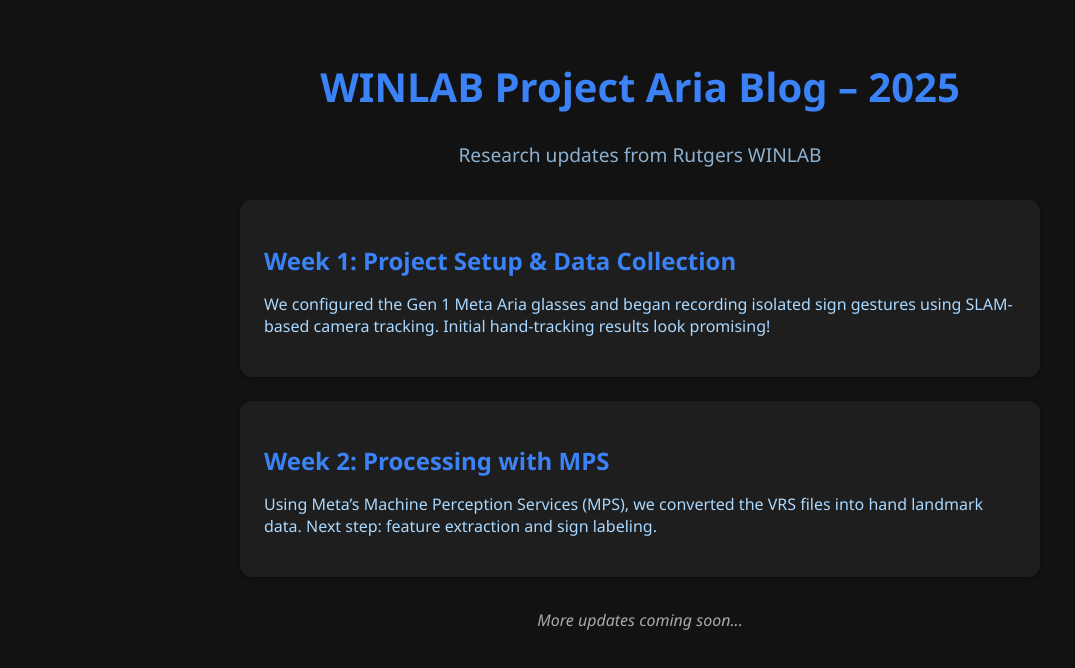
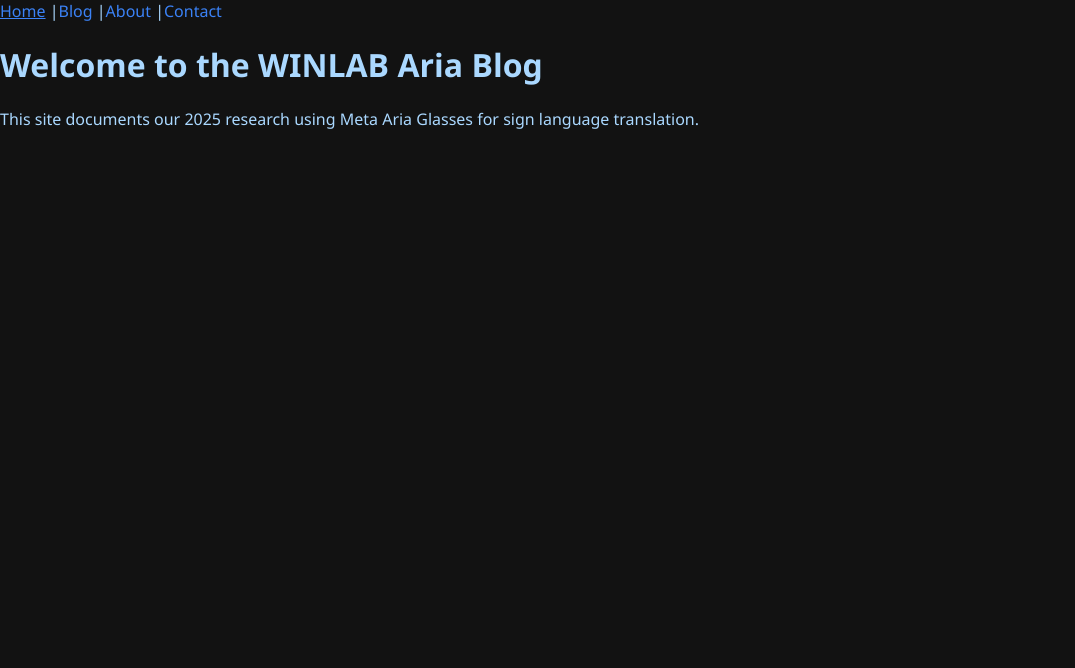
Before and after one commit to arshiagarg2006/winlab-glasses, a React (Vite) app: page /about in a window 1280 px wide. Shown: the top 668 px of the page, without its empty margins (0-1075 px from the left). Built offline with nearby package versions, Linux system fonts and the light colour scheme.

Commit message:
Initial commit: pages

```diff
--- a/package.json
+++ b/package.json
@@ -11,7 +11,8 @@
   },
   "dependencies": {
     "react": "^18.3.1",
-    "react-dom": "^18.3.1"
+    "react-dom": "^18.3.1",
+    "react-router-dom": "^7.6.1"
   },
   "devDependencies": {
     "@eslint/js": "^9.9.0",
--- a/src/App.tsx
+++ b/src/App.tsx
@@ -1,30 +1,27 @@
-import './App.css';
+import { Routes, Route, Link } from 'react-router-dom';
+import Home from './pages/Home';
+import Blog from './pages/Blog';
+import About from './pages/About';
+import Contact from './pages/Contact';
+// Add more as needed
 
 function App() {
   return (
     <div className="app">
-      <header className="header">
-        <h1>WINLAB Project Aria Blog – 2025</h1>
-        <p className="tagline">Research updates from Rutgers WINLAB</p>
-      </header>
+      <nav>
+        <Link to="/">Home</Link> |
+        <Link to="/blog">Blog</Link> |
+        <Link to="/about">About</Link> |
+        <Link to="/contact">Contact</Link>
+      </nav>
 
-      <main className="blog">
-        <article className="post">
-          <h2>Week 1: Project Setup & Data Collection</h2>
-          <p>
-            We configured the Gen 1 Meta Aria glasses and began recording isolated sign gestures using SLAM-based camera tracking. Initial hand-tracking results look promising!
-          </p>
-        </article>
-
-        <article className="post">
-          <h2>Week 2: Processing with MPS</h2>
-          <p>
-            Using Meta’s Machine Perception Services (MPS), we converted the VRS files into hand landmark data. Next step: feature extraction and sign labeling.
-          </p>
-        </article>
-
-        <p className="footer">More updates coming soon...</p>
-      </main>
+      <Routes>
+        <Route path="/" element={<Home />} />
+        <Route path="/blog" element={<Blog />} />
+        <Route path="/about" element={<About />} />
+        <Route path="/contact" element={<Contact />} />
+        {/* Add more pages here */}
+      </Routes>
     </div>
   );
 }
--- /dev/null
+++ b/src/pages/About.tsx
@@ -0,0 +1,10 @@
+function About() {
+    return (
+      <div>
+        <h1>Welcome to the WINLAB Aria Blog</h1>
+        <p>This site documents our 2025 research using Meta Aria Glasses for sign language translation.</p>
+      </div>
+    );
+  }
+
+  export default About;
--- /dev/null
+++ b/src/pages/Blog.tsx
@@ -0,0 +1,10 @@
+function Blog() {
+    return (
+      <div>
+        <h1>Welcome to the WINLAB Aria Blog</h1>
+        <p>This site documents our 2025 research using Meta Aria Glasses for sign language translation.</p>
+      </div>
+    );
+  }
+
+  export default Blog;
--- /dev/null
+++ b/src/pages/Contact.tsx
@@ -0,0 +1,10 @@
+function Contact() {
+    return (
+      <div>
+        <h1>Welcome to the WINLAB Aria Blog</h1>
+        <p>This site documents our 2025 research using Meta Aria Glasses for sign language translation.</p>
+      </div>
+    );
+  }
+
+  export default Contact;
--- /dev/null
+++ b/src/pages/Home.tsx
@@ -0,0 +1,10 @@
+function Home() {
+    return (
+      <div>
+        <h1>Welcome to the WINLAB Aria Blog</h1>
+        <p>This site documents our 2025 research using Meta Aria Glasses for sign language translation.</p>
+      </div>
+    );
+  }
+
+  export default Home;
```
Also changed, not shown: src/main.tsx (+9 -8 lines), 1 other file (tests, documents, lock files or other folders).
